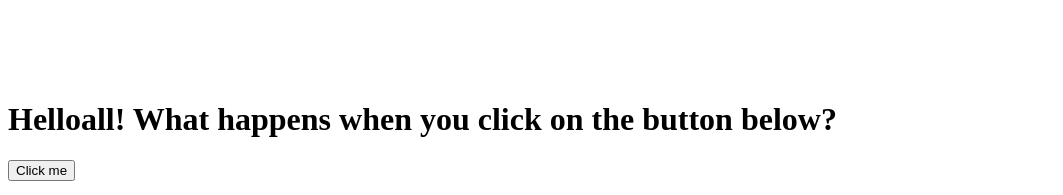
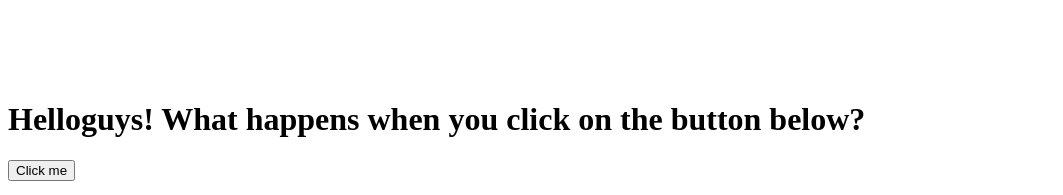
Before and after one commit to Mohsina-Ahmed/set-up-pipeline-jenkins, a plain HTML site: page index.html in a window 1280 px wide. Shown: the top 195 px of the page, without its empty margins (0-1063 px from the left). Drawn offline with Linux system fonts and the light colour scheme.

Commit message:
Some changes

```diff
--- a/index.html
+++ b/index.html
@@ -15,7 +15,7 @@
 </script>
   <div text-align="center">
     <br><br><br><br>
-    <h1>Hello<span id="response">all! What happens when you click on the button below?</span></h1>
+    <h1>Hello<span id="response">guys! What happens when you click on the button below?</span></h1>
     <button type="button" onclick="handleClick()">Click me</button><br>
     <br><br>
     <img id="img" width="1000" height="1000" src="https://images.unsplash.com/photo-1529247833802-700f53170380" alt="image">
```
